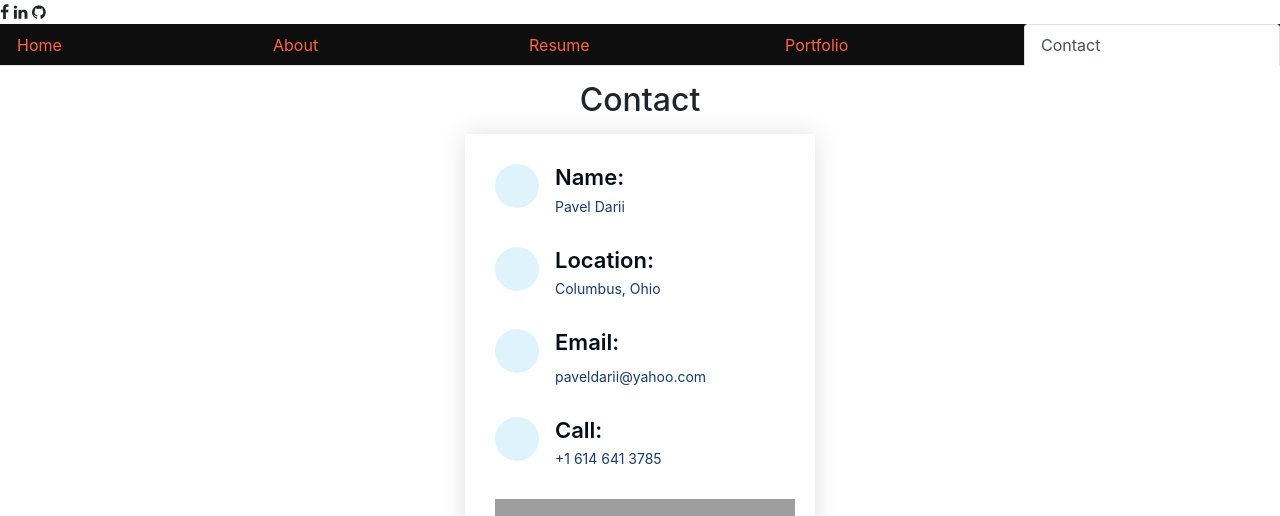
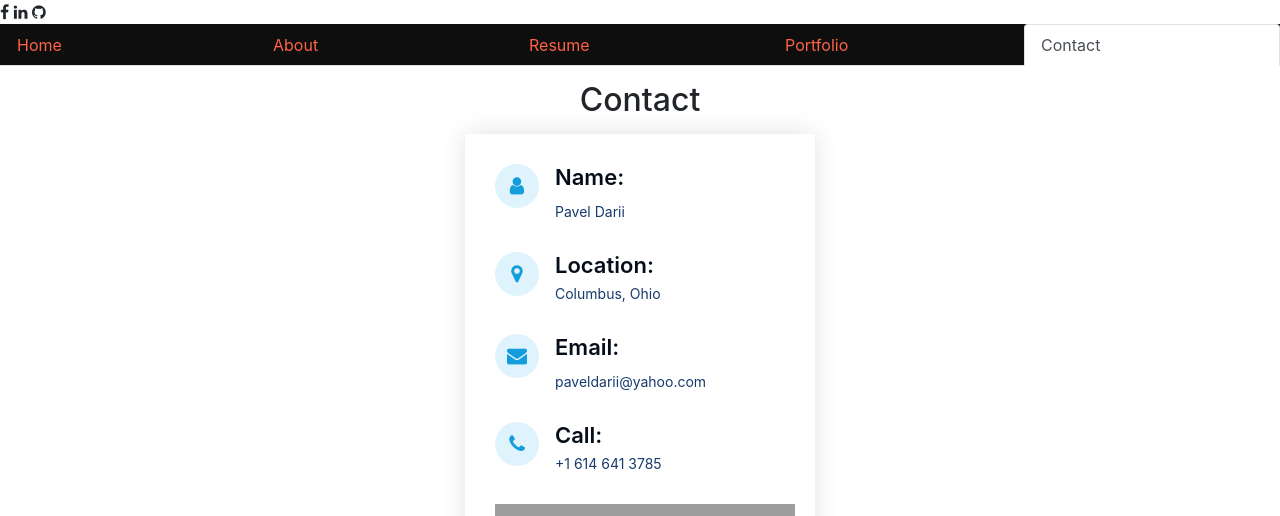
Before and after one commit to paveldarii/iPortfolio-2.0, a React (Create React App) app: page /contact in a window 1280 px wide. Shown: the top 516 px of the page. Built offline with nearby package versions, Linux system fonts and the light colour scheme; grey boxes are pictures that could not be loaded.

Commit message:
added font awesome icons in the contact form

```diff
--- a/src/pages/Contact/index.js
+++ b/src/pages/Contact/index.js
@@ -1,5 +1,6 @@
 import React from "react";
 import "./style.css";
+
 function Contact(props) {
   return (
     <div id="contact-page">
@@ -11,26 +12,24 @@ function Contact(props) {
           <div className="row" data-aos="fade-in">
             <div className="col-lg-4 offset-md-4  d-flex align-items-stretch">
               <div className="info">
-                <div className="name">
-                  <i className="icofont-name"></i>
+                <div className="email">
+                  <i class="fa fa-user"></i>
                   <h4>Name:</h4>
                   <p>Pavel Darii</p>
                 </div>
-
                 <div className="address">
-                  <i className="icofont-google-map"></i>
+                  <i class="fa fa-map-marker"></i>
                   <h4>Location:</h4>
                   <p>Columbus, Ohio</p>
                 </div>
-
                 <div className="email">
-                  <i className="icofont-envelope"></i>
+                  <i class="fa fa-envelope"></i>
                   <h4>Email:</h4>
                   <p>paveldarii@yahoo.com</p>
                 </div>
 
                 <div className="phone">
-                  <i className="icofont-phone"></i>
+                  <i class="fa fa-phone"></i>
                   <h4>Call:</h4>
                   <p>+1 614 641 3785</p>
                 </div>
```
